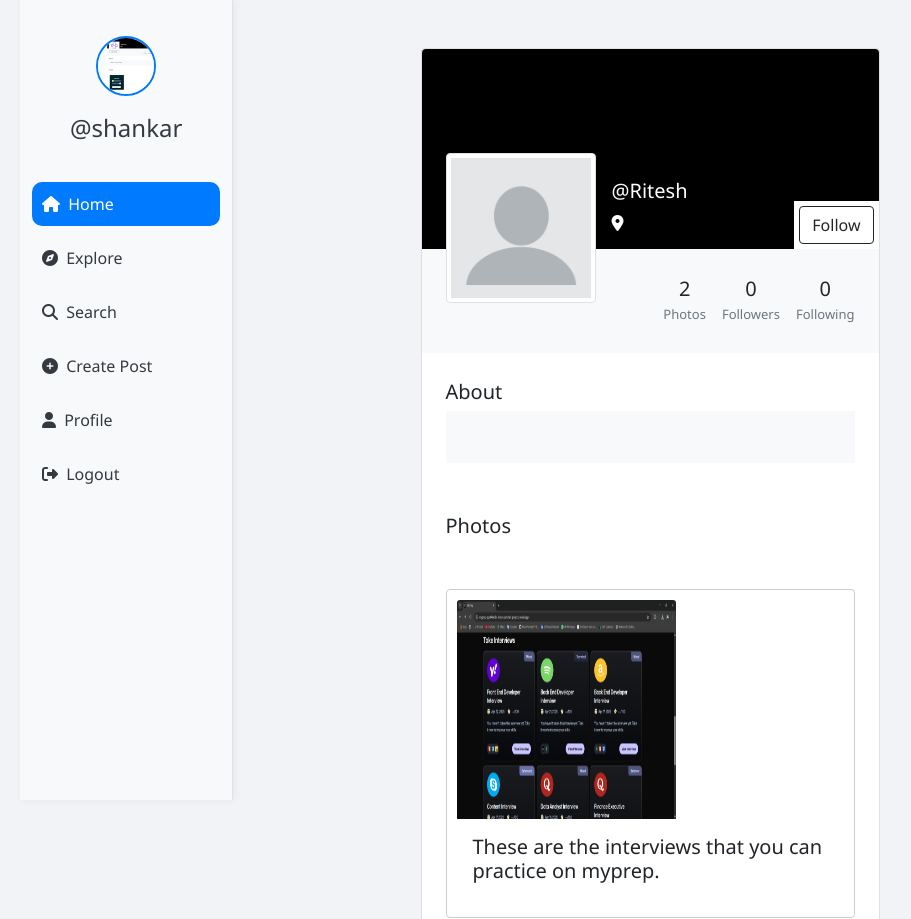
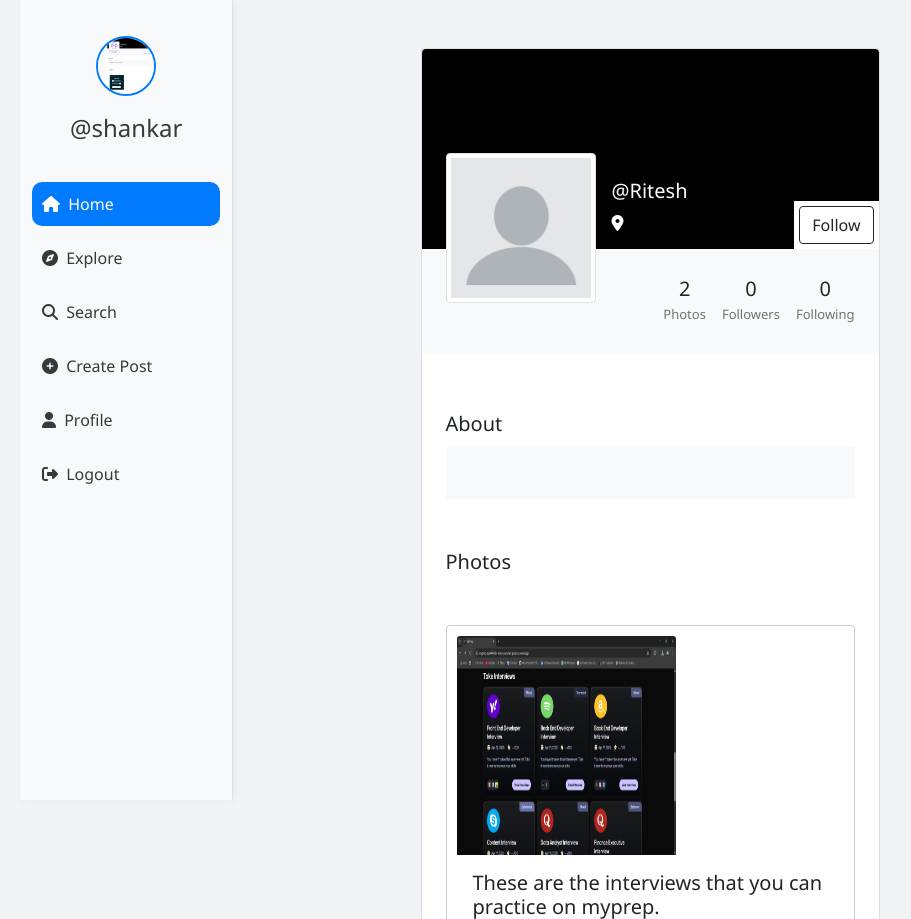
Before and after one commit to RiteshPanchal279/ritesh_panchal_pythonCourse, a Django app: page /profile/Ritesh in a window 1280 px wide. Shown: the top 919 px of the page, without its empty margins (180-1091 px from the left). Run offline with Django 4.2, Linux system fonts and the light colour scheme; a user stored in the database is signed in; data comes from the database, SQL or seed files in the repository; some libraries are stand-ins or nearby versions.

Commit message:
small update ui

```diff
--- a/Final Project/social-media/socialmedia/templates/profile.html
+++ b/Final Project/social-media/socialmedia/templates/profile.html
@@ -174,8 +174,8 @@
                                         </div>
                                     </div>
                                     <div class="card-body p-4 text-black">
-                                        <div class="mb-5">
-                                            <p class="lead fw-normal mb-1">About</p>
+                                        <div class="mb-5 mt-4 pt-2">
+                                            <p class="lead fw-normal mb-2">About</p>
                                             <div class="p-4" style="background-color: #f8f9fa;">
                                                 <p class="font-italic mb-1">{{user_profile.bio}}</p>
                                             </div>
```
Also changed, not shown: Final Project/social-media/socialmedia/media/post_images/Screenshot_2025-04-30_144723.png (added), Final Project/social-media/socialmedia/media/post_images/hero4.webp (added), Final Project/social-media/socialmedia/media/profile_images/hero4.webp (added).
